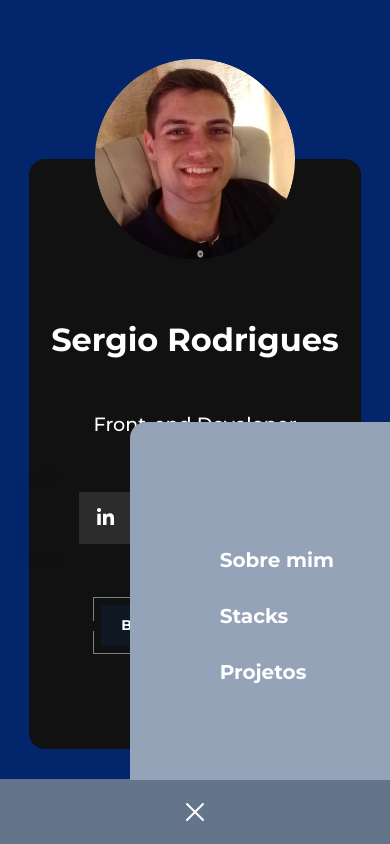
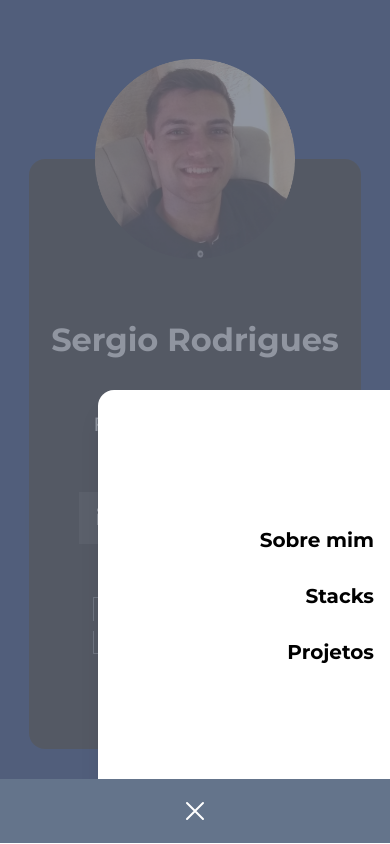
Before and after one commit to sergiohrodrigues/port, a Vue app: page / in a window 390 px wide. Both pictures are taken after a click on the button "Open main menu". Shown: the top 844 px of the page. Built offline with nearby package versions, Linux system fonts and the light colour scheme.

Commit message:
menu mobile mudado

```diff
--- a/src/components/Header.vue
+++ b/src/components/Header.vue
@@ -1,7 +1,36 @@
 <template>
+  <TransitionRoot as="template" :show="mobileMenuOpen">
+    <Dialog as="div" class="relative z-10" @click="fecharMenu">
+      <TransitionChild as="template" enter="ease-in-out duration-500" enter-from="opacity-0" enter-to="opacity-100"
+        leave="ease-in-out duration-500" leave-from="opacity-100" leave-to="opacity-0">
+        <div class="fixed inset-0 bg-gray-500 bg-opacity-75 transition-opacity" />
+      </TransitionChild>
+
+      <div class="fixed inset-0 overflow-hidden">
+        <div class="absolute inset-0 overflow-hidden">
+          <div class="pointer-events-none fixed inset-y-0 right-0 flex max-w-full pl-10">
+            <TransitionChild as="template" enter="transform transition ease-in-out duration-500 sm:duration-700"
+              enter-from="translate-x-full" enter-to="translate-x-0"
+              leave="transform transition ease-in-out duration-500 sm:duration-700" leave-from="translate-x-0"
+              leave-to="translate-x-full">
+              <DialogPanel class="pointer-events-auto relative w-screen max-w-md" style="height: calc(100vh - 65px);">
+                <div class="absolute bottom-0 right-0 w-10/12 flex h-3/6 flex-col overflow-y-scroll bg-white py-6 shadow-xl" style="border-radius: 1rem 0 0 0;">
+                  <div class="flex flex-col justify-center items-end gap-8 mt-6 flex-1 px-4 sm:px-6">
+                    <a href="#about" class="menuLink text-xl font-bold leading-6 text-black" @click="fecharMenu">Sobre mim</a>
+                    <a href="#stacks" class="menuLink text-xl font-bold leading-6 text-black" @click="fecharMenu">Stacks</a>
+                    <a href="#projects" class="menuLink text-xl font-bold leading-6 text-black" @click="fecharMenu">Projetos</a>
+                  </div>
+                </div>
+              </DialogPanel>
+            </TransitionChild>
+          </div>
+        </div>
+      </div>
+    </Dialog>
+  </TransitionRoot>
   <header class="">
     <nav
-      class="fixed bottom-0 w-screen flex items-center justify-center p-4 lg:px-8 bg-slate-500 z-10 md:top-0 md:h-12 md:bg-black"
+      class="fixed bottom-0 w-screen flex items-center justify-center p-4 lg:px-8 bg-slate-500 z-50 md:top-0 md:h-12 md:bg-black"
       style="border-bottom: 1px solid white;" aria-label="Global">
       <div class="flex lg:flex-1">
         <a href="#" class="-m-1.5 p-1.5">
@@ -10,9 +39,10 @@
       </div>
       <div class="flex md:hidden">
         <button type="button" class="-m-2.5 inline-flex items-center justify-center rounded-md p-2.5 text-white"
-          @click="mobileMenuOpen = true">
+          @click="mobileMenuOpen = !mobileMenuOpen">
           <span class="sr-only">Open main menu</span>
-          <Bars3Icon class="h-8 w-8" aria-hidden="true" />
+          <Bars3Icon class="h-8 w-8" aria-hidden="true" v-if="!mobileMenuOpen" />
+          <XMarkIcon class="h-8 w-8" aria-hidden="true" v-else />
         </button>
       </div>
       <PopoverGroup class="hidden md:flex md:gap-x-12">
@@ -21,34 +51,6 @@
         <a href="#projects" class="menuLink text-xl font-bold leading-6 text-white">Projetos</a>
       </PopoverGroup>
     </nav>
-    <Dialog as="div" class="lg:hidden" @close="mobileMenuOpen = false" :open="mobileMenuOpen">
-      <div class="fixed inset-0 z-10" />
-      <DialogPanel
-        class="fixed h-2/4 bottom-0 right-0 z-30 w-4/6 bg-slate-400 px-6 py-6 sm:max-w-sm sm:ring-1 sm:ring-gray-900/10"
-        style="border-radius: 1rem 0 0 0;">
-        <div class="fixed bottom-0 right-0 w-screen p-4 flex items-center justify-center bg-slate-500">
-          <button type="button" class="-m-2.5 inline-flex items-center justify-center rounded-md p-2.5 text-white"
-            @click="mobileMenuOpen = false">
-            <span class="sr-only">Close menu</span>
-            <XMarkIcon class="h-8 w-8" aria-hidden="true" />
-          </button>
-        </div>
-        <div class="mt-6 h-full flex flex-col justify-end items-end">
-          <div class="-my-6 divide-y divide-gray-500/10">
-            <div class="space-y-2 py-6">
-              <div style="display: flex; flex-direction: column; gap: 2rem; padding: 10rem 2rem;">
-                <a href="#about" class="text-xl font-bold leading-6 text-white" @click="mobileMenuOpen = false">Sobre
-                  mim</a>
-                <a href="#stacks" class="text-xl font-bold leading-6 text-white"
-                  @click="mobileMenuOpen = false">Stacks</a>
-                <a href="#projects" class="text-xl font-bold leading-6 text-white"
-                  @click="mobileMenuOpen = false">Projetos</a>
-              </div>
-            </div>
-          </div>
-        </div>
-      </DialogPanel>
-    </Dialog>
   </header>
 </template>
 
@@ -57,7 +59,7 @@ import { ref } from 'vue'
 import {
   Dialog,
   DialogPanel,
-  PopoverGroup,
+  PopoverGroup, DialogTitle, TransitionChild, TransitionRoot
 } from '@headlessui/vue'
 import {
   Bars3Icon,
@@ -65,6 +67,14 @@ import {
 } from '@heroicons/vue/24/outline';
 
 const mobileMenuOpen = ref(false)
+
+function abrirMenu() {
+  mobileMenuOpen.value = true
+}
+
+function fecharMenu() {
+  mobileMenuOpen.value = false
+}
 </script>
 
 <style scode>
```
